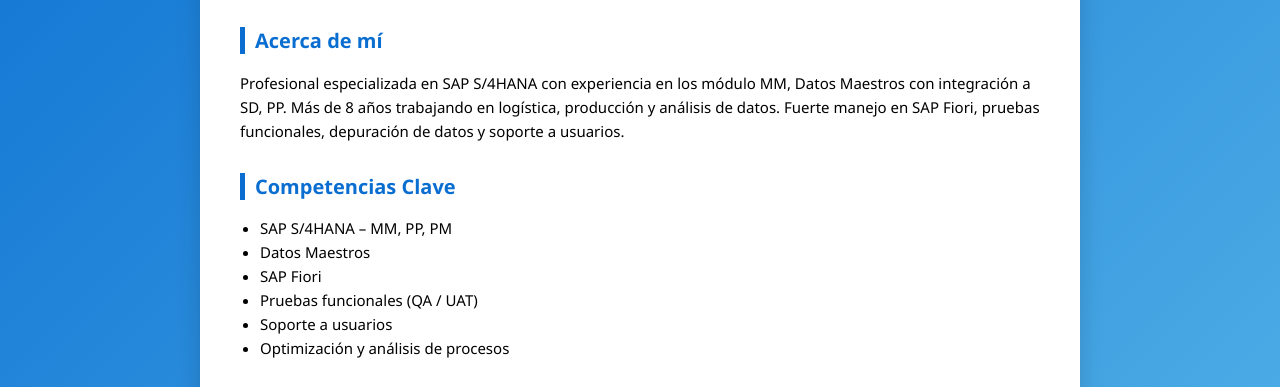
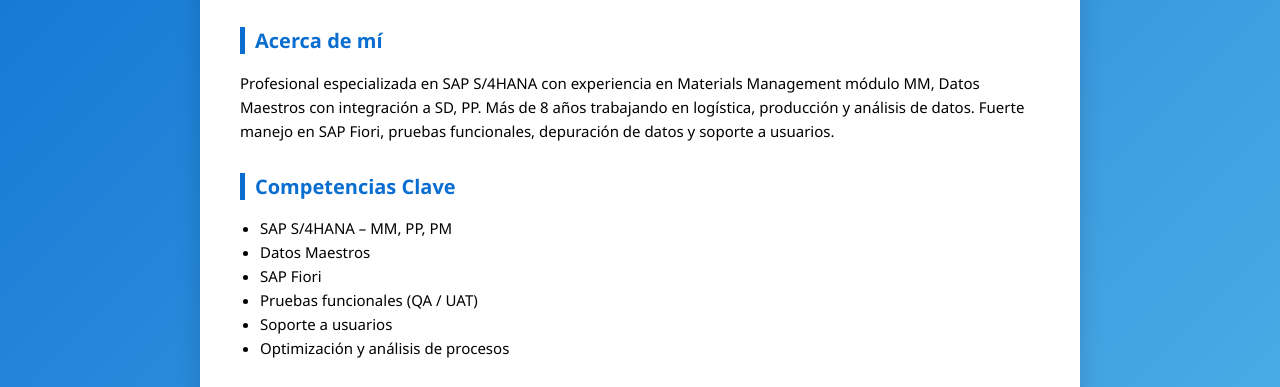
Before and after one commit to Danny-2026/daniela-sap, a plain HTML site: page index.html in a window 1280 px wide. Shown: the part 402-789 px from the top of the page. Drawn offline with Linux system fonts and the light colour scheme.

Commit message:
Update job description to include full module name

```diff
--- a/index.html
+++ b/index.html
@@ -78,7 +78,7 @@
 
 <h2 class="section-title">Acerca de mí</h2>
 <p>
-Profesional especializada en SAP S/4HANA con experiencia en los módulo MM, Datos Maestros con integración a SD, PP.
+Profesional especializada en SAP S/4HANA con experiencia en Materials Management módulo MM, Datos Maestros con integración a SD, PP.
 Más de 8 años trabajando en logística, producción y análisis de datos.
 Fuerte manejo en SAP Fiori, pruebas funcionales, depuración de datos y soporte a usuarios.
 </p>
```
